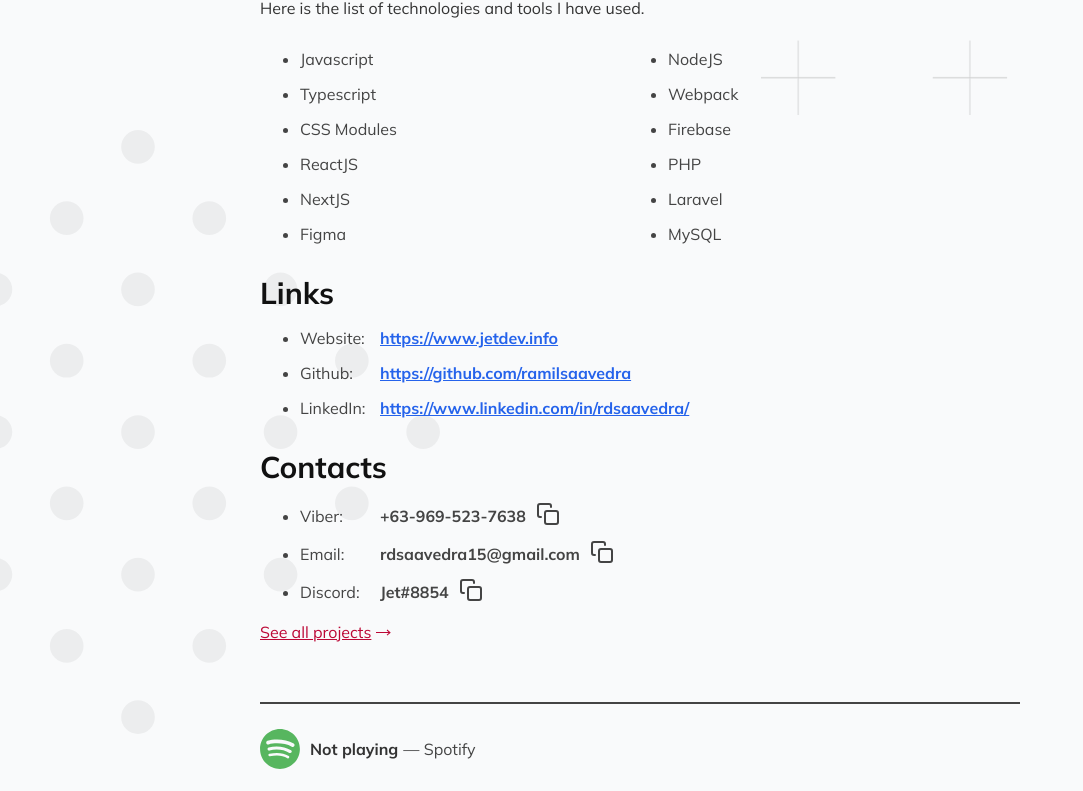
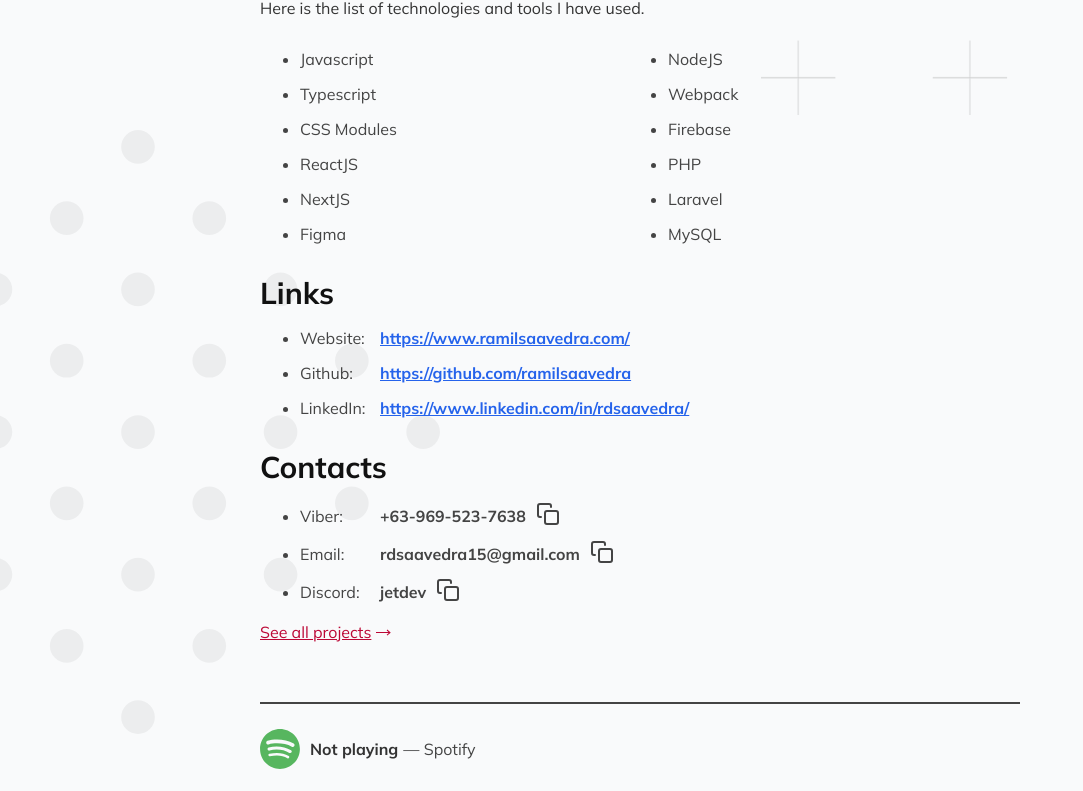
Before and after one commit to ramilsaavedra/portfolio-nextjs-firebase-typescript, a Next.js app: page /about in a window 1280 px wide. Shown: the part 520-1311 px from the top of the page, without its empty margins (0-1083 px from the left). Built offline with nearby package versions, Linux system fonts and the light colour scheme; no server answers.

Commit message:
feat: update website link and social

```diff
--- a/pages/about.tsx
+++ b/pages/about.tsx
@@ -73,11 +73,11 @@
               <span>Website:</span>
               <a
                 className={styles.link}
-                href='https://www.jetdev.info'
+                href='https://www.ramilsaavedra.com/'
                 target='_blank'
                 rel='noreferrer'
               >
-                https://www.jetdev.info
+                https://www.ramilsaavedra.com/
               </a>
             </div>
           </li>
@@ -165,10 +165,10 @@
           <li>
             <div className={styles.contactWrap}>
               <span>Discord:</span>
-              <p>Jet#8854</p>
+              <p>jetdev</p>
               <div
                 className={styles.contactWrapCopyButton}
-                onClick={() => copyToClipBoard('Jet#8854')}
+                onClick={() => copyToClipBoard('jetdev')}
               >
                 <svg
                   xmlns='http://www.w3.org/2000/svg'
```
Also changed, not shown: 1 other file (tests, documents, lock files or other folders).
